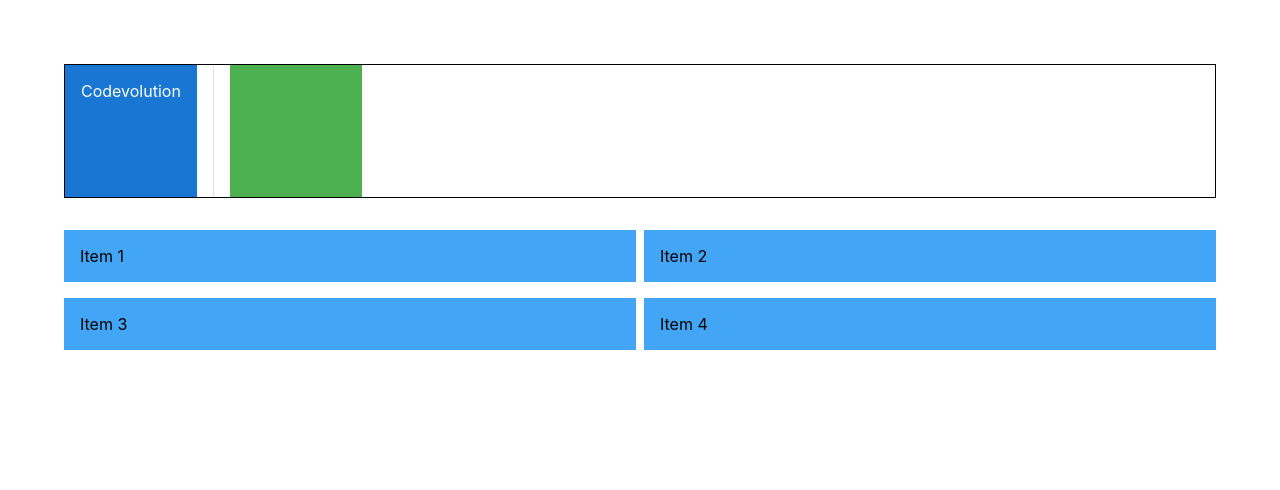
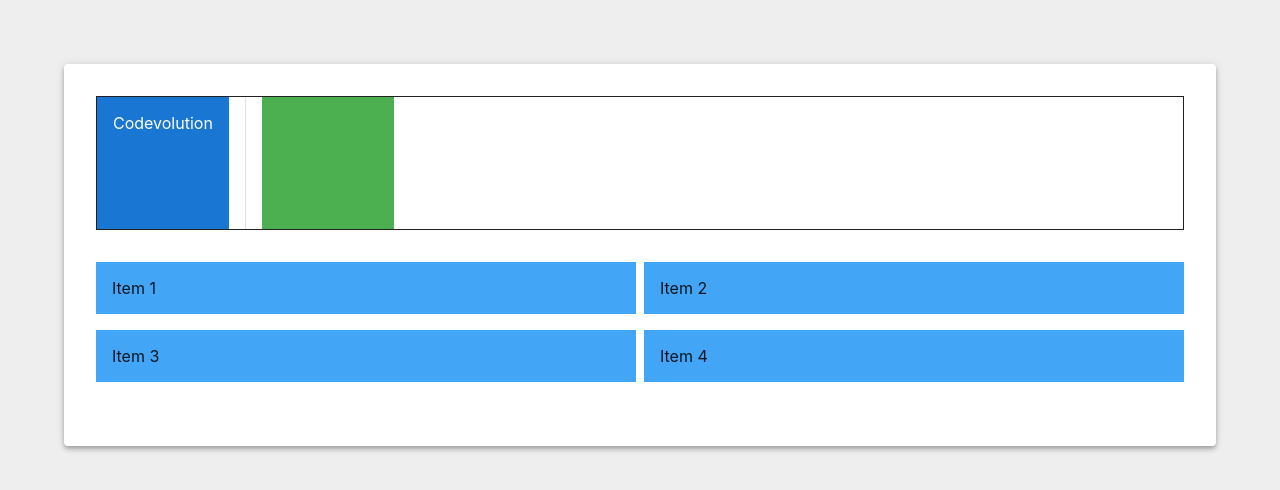
Before and after one commit to Adrian-YongKeng/react-mui-d, a React (Create React App) app: page / in a window 1280 px wide. Shown: the top 490 px of the page. Built offline with nearby package versions, Linux system fonts and the light colour scheme.

Commit message:
Mui Paper Layout

```diff
--- a/src/App.css
+++ b/src/App.css
@@ -1,3 +1,7 @@
+body {
+  background-color: #eeeeee;
+}
+
 .App {
   padding: 4rem;
 }
--- a/src/components/MuiLayout.tsx
+++ b/src/components/MuiLayout.tsx
@@ -1,9 +1,9 @@
-import { Box, Divider, Grid, Stack } from "@mui/material";
+import { Box, Divider, Grid, Paper, Stack } from "@mui/material";
 
 const MuiLayout = () => {
   return (
     // Box component is the most basic form is used as a replacement to the div tag
-    <>
+    <Paper sx={{ padding: "32px" }} elevation={4}>
       <Stack
         sx={{ border: "1px solid" }}
         direction="row"
@@ -55,7 +55,7 @@
           </Box>
         </Grid>
       </Grid>
-    </>
+    </Paper>
   );
 };
 
```
